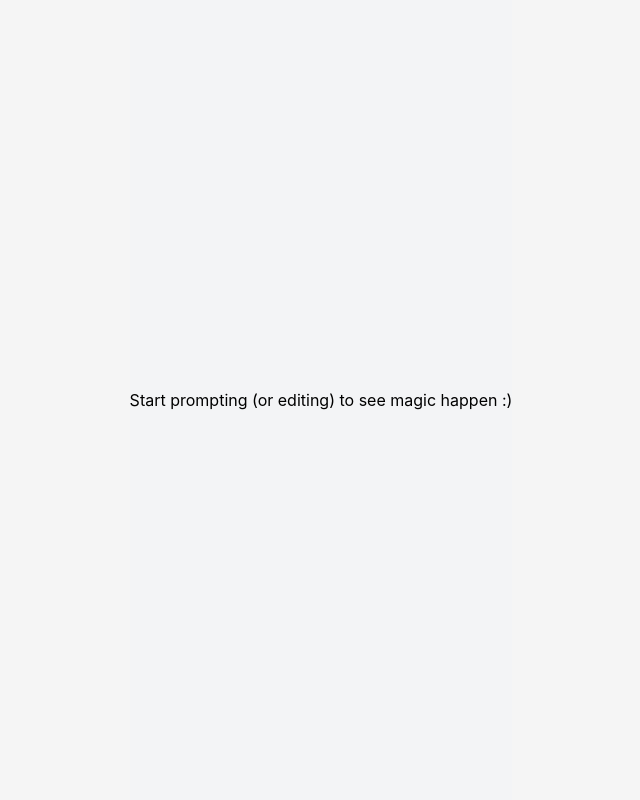
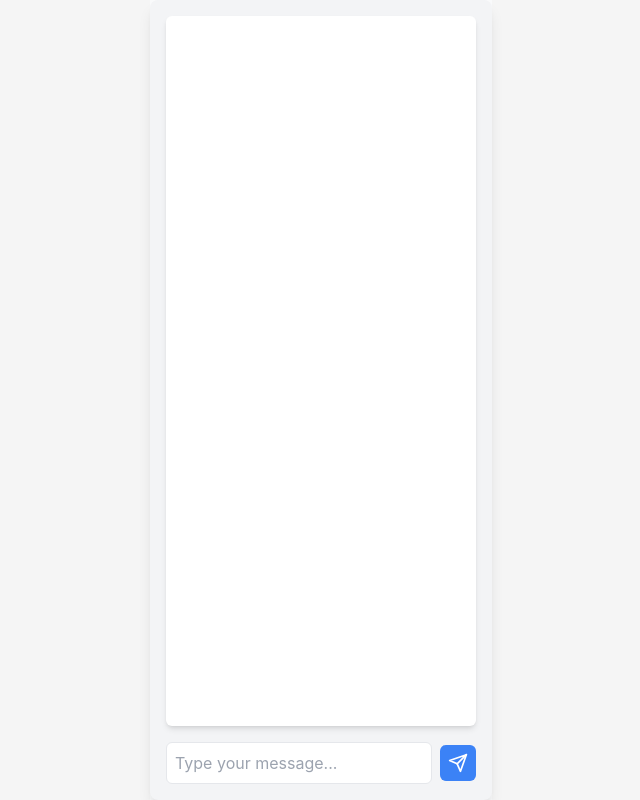
Before and after one commit to emapg/chatgpt, a React (Vite) app: page / in a window 1280 px wide. Shown: the whole page, without its empty margins (319-959 px from the left). Built offline with nearby package versions, Linux system fonts and the light colour scheme.

Commit message:
Update App.tsx

```diff
--- a/src/App.tsx
+++ b/src/App.tsx
@@ -1,11 +1,12 @@
-import React from 'react';
+import React from "react";
+import ChatBot from "./components/ChatBot";
 
-function App() {
+const App: React.FC = () => {
   return (
-    <div className="min-h-screen bg-gray-100 flex items-center justify-center">
-      <p>Start prompting (or editing) to see magic happen :)</p>
+    <div className="h-screen flex items-center justify-center bg-gray-50">
+      <ChatBot />
     </div>
   );
-}
+};
 
 export default App;
```
